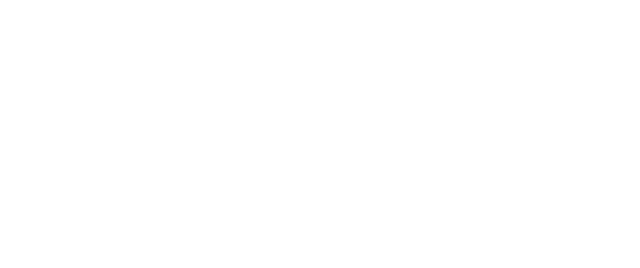
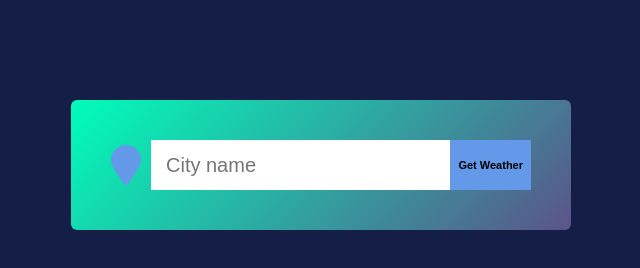
Before and after one commit to Shuvo-Roy/WeatherApp, a plain HTML site: page index.html in a window 1280 px wide. Shown: the whole page, without its empty margins (319-959 px from the left). Drawn offline with Linux system fonts and the light colour scheme.

Commit message:
search menu

```diff
--- a/index.html
+++ b/index.html
@@ -5,9 +5,16 @@
     <meta name="viewport" content="width=device-width, initial-scale=1.0">
     <title>Weather App</title>
     <link rel="stylesheet" href="styles.css">
+    <script src="https://kit.fontawesome.com/1042d56e1d.js" crossorigin="anonymous"></script>
 </head>
 <body>
-
+    <div class="main-body">
+        <div class="searchbar">
+            <i class="fa-solid fa-location-pin"></i>
+            <input type="text" name="" id="" placeholder="City name" spellcheck="false">
+            <button>Get Weather</button>
+        </div>
+    </div>
 
 
     <script src="./script/script.js"></script>
--- a/styles.css
+++ b/styles.css
@@ -3,3 +3,49 @@
     padding: 0;
     box-sizing: border-box;
 }
+body{
+    background: #141E46;
+}
+.main-body{
+    width: 100%;
+    max-width: 500px;
+    margin: 100px auto 0;
+    background: linear-gradient(135deg, #00feba , #5b548a);
+    color: #fff;
+    border-radius:6px;
+    padding: 40px 40px;
+    text-align: center;
+}
+.searchbar{
+    width: 100%;
+    display: flex;
+    align-items: center;
+    justify-content: center;
+}
+.searchbar i{
+    height: 40px;
+    width: 40px;
+    font-size: 40px;
+    display: flex;
+    color: #6499E9;
+    align-items: center;
+}
+.searchbar input{
+    border: 0;
+    outline: 0;
+    background: #fff;
+    padding: 10px 15px;
+    height: 50px;
+    flex: 1;
+    font-size: 20px;
+}
+.searchbar button{
+    border: 0;
+    outline: 0;
+    background: #6499E9;
+    padding: 8px;
+    height: 50px;
+    font-size: 11px;
+    font-weight: bold;
+    cursor: pointer;
+}
```
